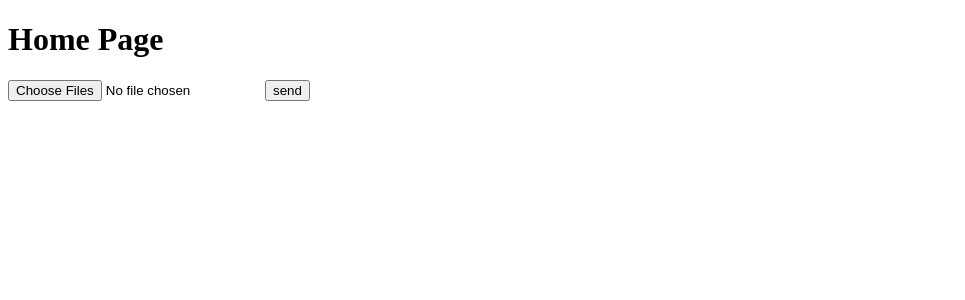
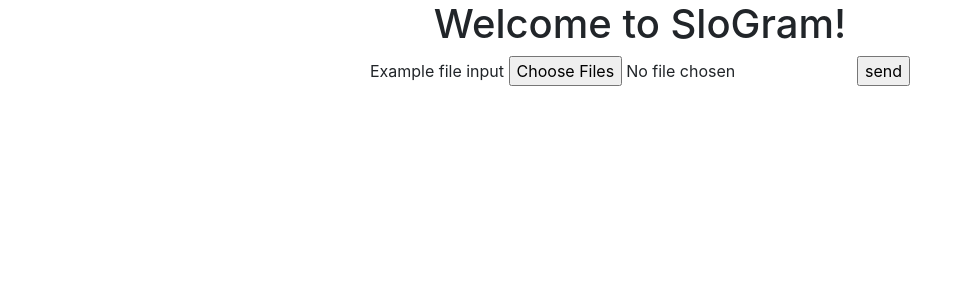
Before and after one commit to adamwjo/slowgram, a Flask app: page / in a window 1280 px wide. Shown: the top 300 px of the page, without its empty margins (0-965 px from the left). Run offline with Flask 2, Linux system fonts and the light colour scheme; some libraries are stand-ins or nearby versions.

Commit message:
plying with styling

```diff
--- a/src/templates/index.html
+++ b/src/templates/index.html
@@ -4,13 +4,51 @@
     <meta charset="UTF-8">
     <meta name="viewport" content="width=device-width, initial-scale=1.0">
     <meta http-equiv="X-UA-Compatible" content="ie=edge">
+    <link rel="stylesheet" href="https://stackpath.bootstrapcdn.com/bootstrap/4.3.1/css/bootstrap.min.css" integrity="sha384-ggOyR0iXCbMQv3Xipma34MD+dH/1fQ784/j6cY/iJTQUOhcWr7x9JvoRxT2MZw1T" crossorigin="anonymous">
     <title>SloGram</title>
 </head>
+
+
+
+
+
+
 <body>
-    <h1>Home Page</h1>
-    <form id="upload-form" action="{{ url_for('upload') }}" method="POST" enctype="multipart/form-data">
-        <input type="file" name="file" accept="image/*" multiple>
-        <input type="submit" value="send">
-    </form>
-</body>
+
+    <div class="container">
+        <div class="row justify-content-md-center">
+            <div class="col-md-auto">
+                <h1>
+                    Welcome to SloGram!
+                </h1>
+            </div>
+        </div>
+
+        <div class="row justify-content-md-center">
+            <div class="from-group">
+                <form id="upload-form" action="{{ url_for('upload') }}" method="POST" enctype="multipart/form-data">
+                    <label for="exampleFormControlFile1">Example file input</label>
+                    <input type="file" class="form-contol-file" name="file" accept="image/*" multiple>
+                    <input type="submit" value="send">
+                </form>
+            </div>
+        </div>
+
+    </div>
+
+
+
+
+
+
+
+
+
+
+
+
+
+<script src="https://code.jquery.com/jquery-3.3.1.slim.min.js" integrity="sha384-q8i/X+965DzO0rT7abK41JStQIAqVgRVzpbzo5smXKp4YfRvH+8abtTE1Pi6jizo" crossorigin="anonymous"></script>
+<script src="https://cdnjs.cloudflare.com/ajax/libs/popper.js/1.14.7/umd/popper.min.js" integrity="sha384-UO2eT0CpHqdSJQ6hJty5KVphtPhzWj9WO1clHTMGa3JDZwrnQq4sF86dIHNDz0W1" crossorigin="anonymous"></script>
+<script src="https://stackpath.bootstrapcdn.com/bootstrap/4.3.1/js/bootstrap.min.js" integrity="sha384-JjSmVgyd0p3pXB1rRibZUAYoIIy6OrQ6VrjIEaFf/nJGzIxFDsf4x0xIM+B07jRM" crossorigin="anonymous"></script>
 </html>
```
